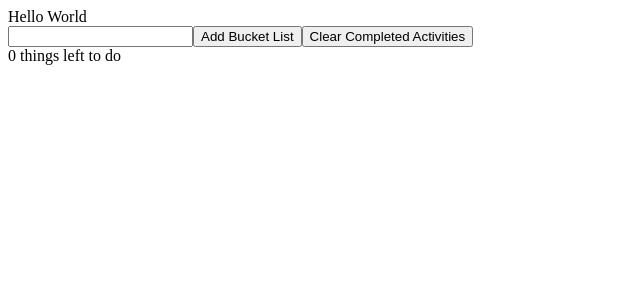
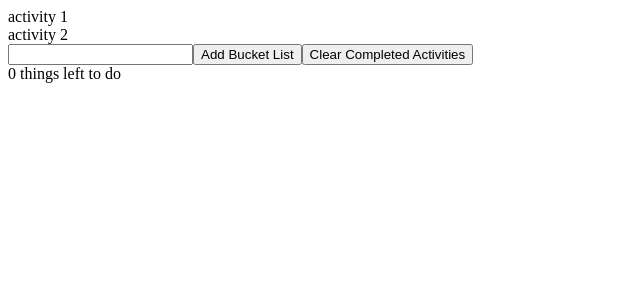
Before and after one commit to coolusername244/react-bucket-list, a React (Vite) app: page / in a window 1280 px wide. Shown: the top 300 px of the page, without its empty margins (0-640 px from the left). Built offline with nearby package versions, Linux system fonts and the light colour scheme.

Commit message:
feat(bucketList): added bucket list state with dependency injectors

```diff
--- a/src/App.jsx
+++ b/src/App.jsx
@@ -1,10 +1,14 @@
+import { useState } from 'react'
 import BucketList from './components/BucketList'
 import './App.css'
 
 function App() {
+
+  const [activities, setActivities] = useState(['activity 1', 'activity 2'])
+
   return (
     <>
-      <BucketList />
+      <BucketList activities={activities}/>
       <input type="text" />
       <button>Add Bucket List</button>
       <button>Clear Completed Activities</button>
--- /dev/null
+++ b/src/components/Activity.jsx
@@ -0,0 +1,5 @@
+export default function Activity(props) {
+  return (
+    <div>{props.activity}</div>
+  )
+}
--- a/src/components/BucketList.jsx
+++ b/src/components/BucketList.jsx
@@ -1,7 +1,9 @@
-export default function BucketList() {
+import Activity from "./Activity"
+
+export default function BucketList(props) {
   return (
-    <div>
-        Hello World
-    </div>
+    props.activities.map((activity, index) => {
+      return <Activity key={index} activity={activity} />
+    })
   )
 }
```
